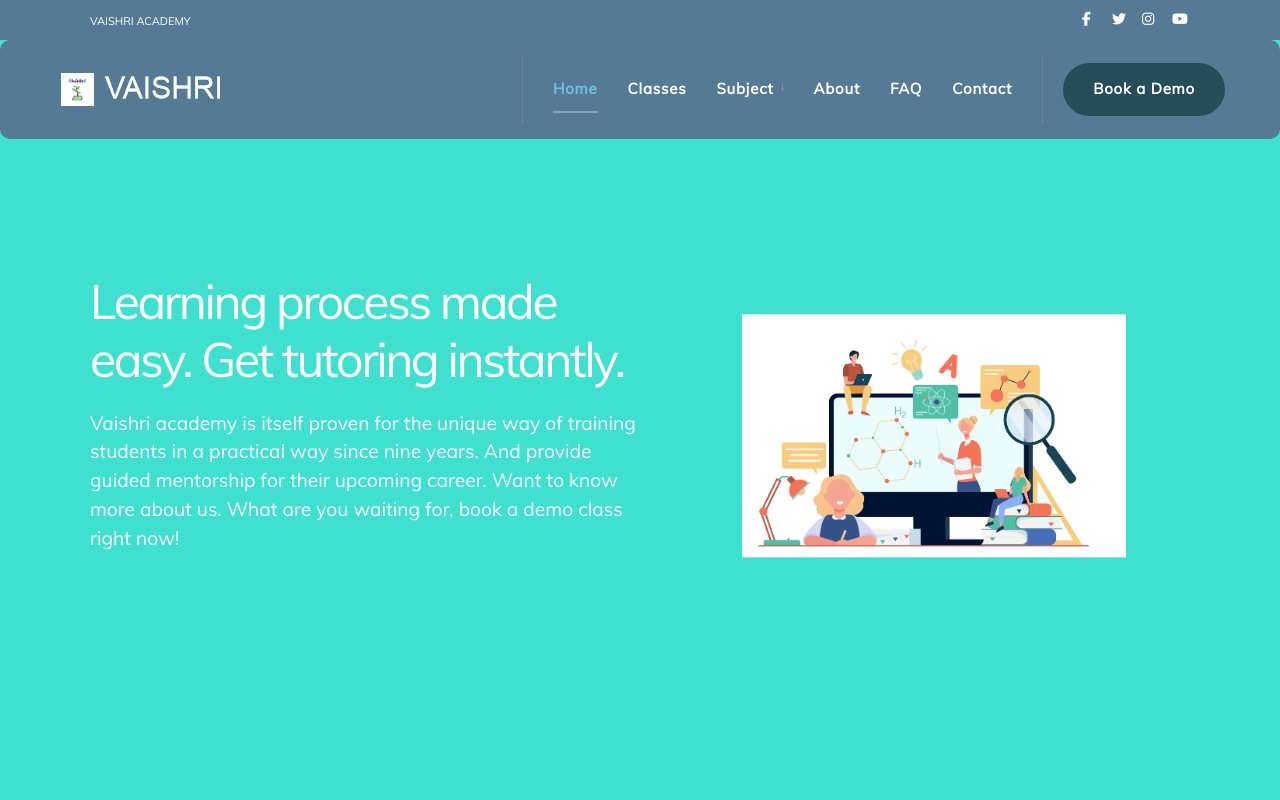
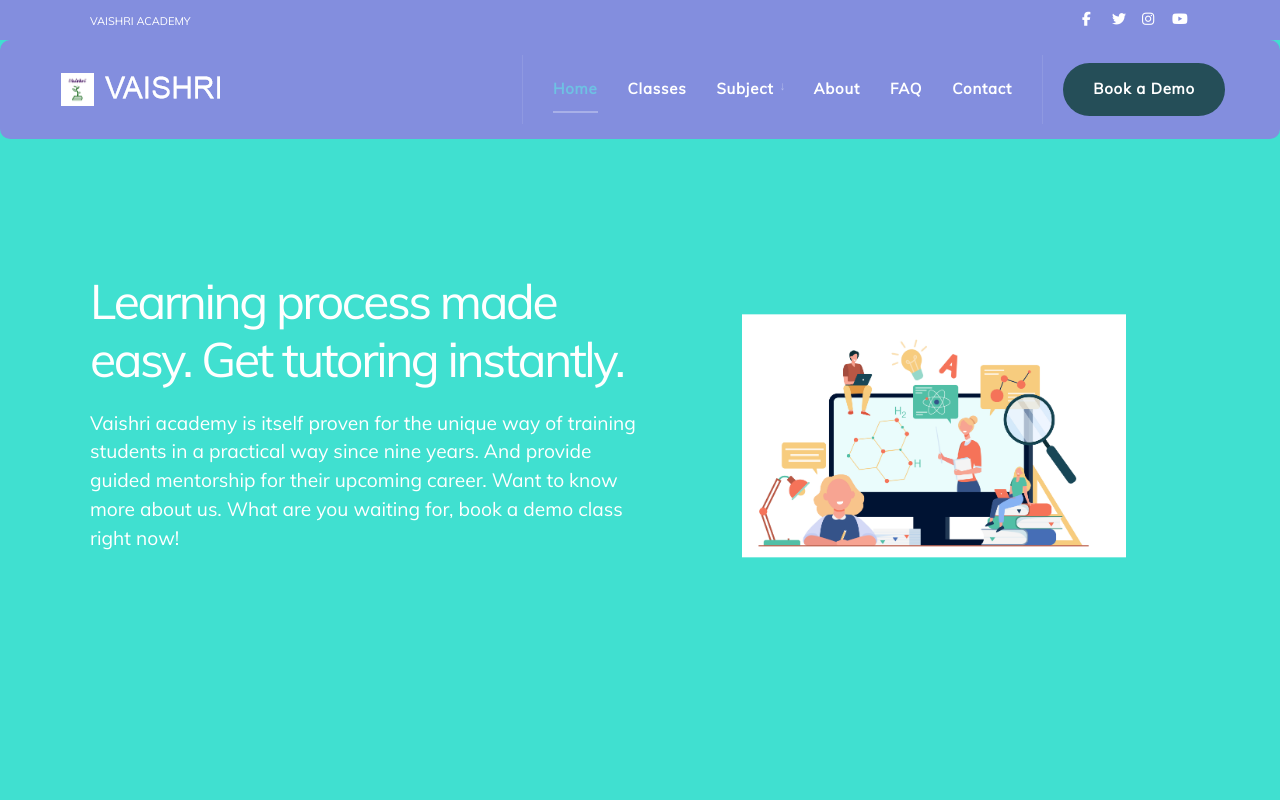
Before and after one commit to KiranPranay/Elearn, a website: page index.html in a window 1280 px wide. Shown: the top 800 px of the page. Drawn offline with nearby package versions, Linux system fonts and the light colour scheme; files that its build step writes are made by us from their sources; files whose address does not match are found by name.

Commit message:
Update indecx Page

```diff
--- a/css/style.scss
+++ b/css/style.scss
@@ -1,6 +1,6 @@
 $red: #e74c3c;
 $background: #40e0d0;
-$secbak: #557a95;
+$secbak: #838EDE;
 $darkbak: #254e58;
 $bak3: #5d5c61;
 $bak4: #379683;
```
